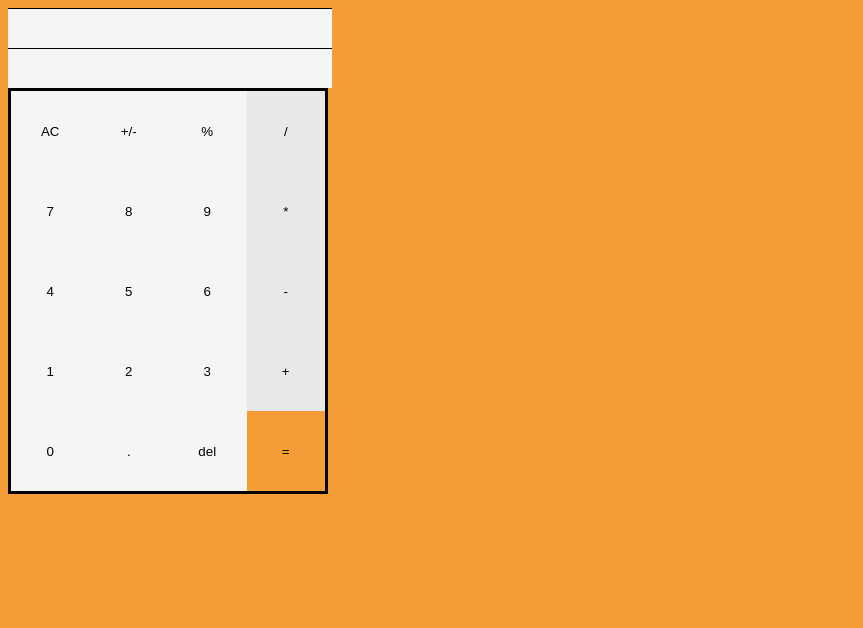
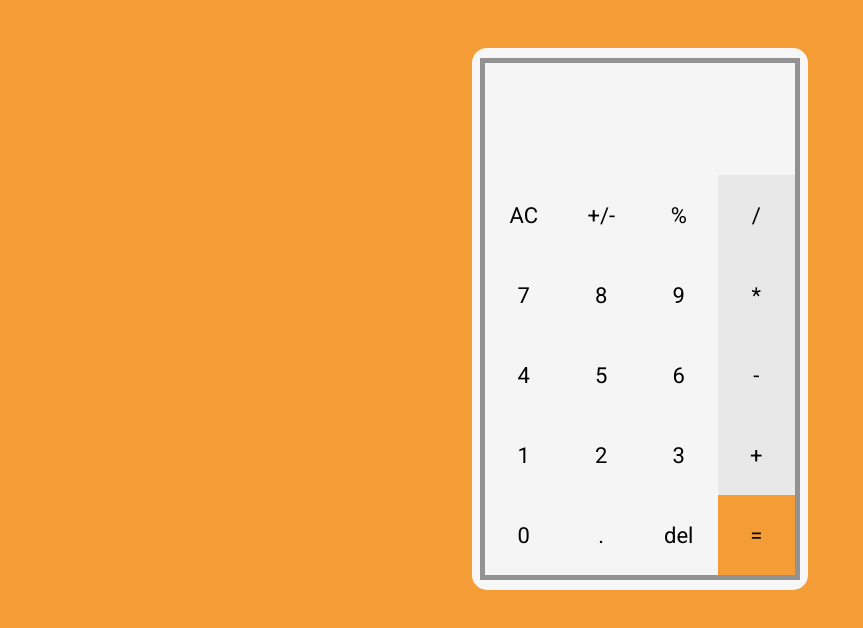
Before and after one commit to muubar/calculator, a React app: page / in a window 1280 px wide. Shown: the whole page, without its empty margins (0-863 px from the left). Built offline with nearby package versions, Linux system fonts and the light colour scheme.

Commit message:
implement required styling

```diff
--- a/public/index.html
+++ b/public/index.html
@@ -4,6 +4,7 @@
 <head>
   <meta charset="utf-8" />
   <meta name="viewport" content="width=device-width, initial-scale=1" />
+  <link href="https://fonts.googleapis.com/css?family=Roboto:400,700&display=swap" rel="stylesheet">
   <title>calculator app</title>
 </head>
 
--- a/src/index.css
+++ b/src/index.css
@@ -1,6 +1,27 @@
+* {
+  font-family: 'Roboto', sans-serif;
+  font-weight: 400;
+  box-sizing: border-box;
+  padding: 0;
+  margin: 0;
+  border: 0;
+}
+
 body {
   background-color: #f49d37;
-  color: #070607;
+  color: #080708;
+  font-size: 22px;
+}
+
+.container {
+  display: flex;
+  justify-content: center;
+  border: 5px solid #f7f7f7;
+  border-radius: 15px;
+  width: 21rem;
+  padding: 5px;
+  background-color: #f7f7f7;
+  margin: 3rem auto;
 }
 
 button {
@@ -8,6 +29,16 @@ button {
   border: none;
   flex: 0 25%;
   height: 5rem;
+  font-size: inherit;
+}
+
+button:focus {
+  outline: 0;
+}
+
+button:active {
+  background-color: orange;
+  outline: 0;
 }
 
 .operation-key {
@@ -20,20 +51,41 @@ button {
 
 .keypad {
   display: flex;
-  /*width: 20rem;*/
   flex-wrap: wrap;
-  border:3px solid black;
 }
 
 .calculator {
   width: 20rem;
+  border:5px solid #929292;
 }
 
 .display-elem {
   cursor: text;
-  width: 100%;
-  border: 0;
+  text-align: right;
   background-color: #f5f5f5;
   font-size: 2rem;
-  border-top: 1px solid black;
 }
+
+.display-elem:disabled {
+  color: inherit;
+}
+
+.display-elem:first-of-type {
+  font-size: 1.4rem;
+  color: #69696b;
+}
+
+.display-elem:last-of-type {
+  font-weight: 700;
+}
+
+.display-container {
+  display: flex;
+  flex-direction: column;
+  padding: 2rem 0.5rem 1rem 0.5rem;
+  background-color: #f5f5f5;
+}
+
+input:focus {
+  outline: none;
+}
--- a/src/index.js
+++ b/src/index.js
@@ -71,9 +71,11 @@ class Calculator extends React.Component {
 
   render() {
     return (
-      <div className='calculator' >
-        <Display curentFormula={this.state.formula} currentVal={this.state.val} />
-        <Keypad onClick={this.handleClick} />
+      <div className='container'>
+        <div className='calculator' >
+          <Display curentFormula={this.state.formula} currentVal={this.state.val} />
+          <Keypad onClick={this.handleClick} />
+        </div>
       </div>
     )
   }
```
